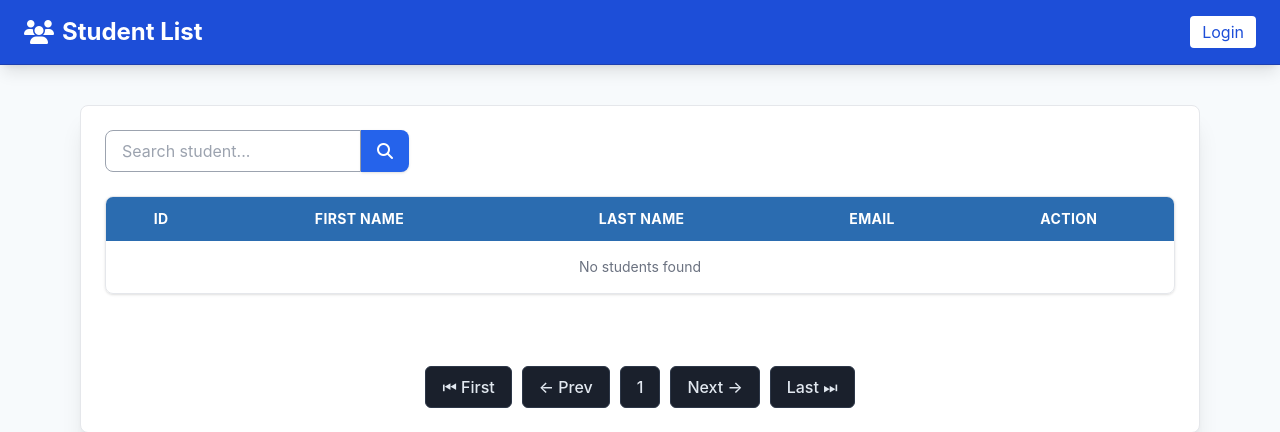
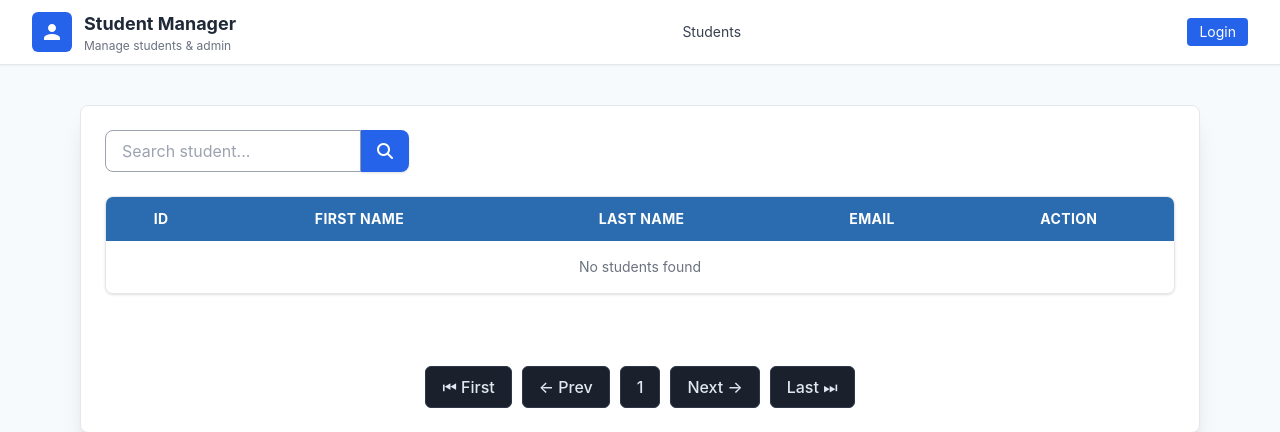
Before and after one commit to clarkdavidgonzales/gonzales_clarkdavid, a CodeIgniter app: page / in a window 1280 px wide. Shown: the top 432 px of the page. Run offline with CodeIgniter, Linux system fonts and the light colour scheme; data that the repository does not hold is empty; some libraries are stand-ins or nearby versions.

Commit message:
New Design

```diff
--- a/app/views/partials/header.php
+++ b/app/views/partials/header.php
@@ -1,16 +1,38 @@
-<nav class="bg-blue-700 shadow-lg border-b border-blue-800">
-  <div class="max-w-7xl mx-auto px-6 py-4 flex justify-between items-center">
-    <h1 class="text-white text-2xl font-bold flex items-center gap-2">
-      <i class="fa-solid fa-users"></i>
-      <?= isset($title) ? html_escape($title) : 'Application' ?>
-    </h1>
-    <div class="flex items-center gap-3">
-      <?php if (isset($_SESSION['user'])): ?>
-        <span class="text-white">Hello, <?= html_escape($_SESSION['user']['username']) ?></span>
-        <a href="<?= site_url('logout') ?>" class="bg-white text-blue-700 px-3 py-1 rounded">Logout</a>
-      <?php else: ?>
-        <a href="<?= site_url('login') ?>" class="bg-white text-blue-700 px-3 py-1 rounded">Login</a>
-      <?php endif; ?>
+<header class="bg-white shadow-sm border-b">
+  <div class="max-w-7xl mx-auto px-4 sm:px-6 lg:px-8">
+    <div class="flex justify-between h-16 items-center">
+      <div class="flex items-center gap-4">
+        <a href="<?= site_url() ?>" class="flex items-center gap-3 no-underline">
+          <div class="bg-blue-600 text-white rounded-md p-2">
+            <svg xmlns="http://www.w3.org/2000/svg" class="h-6 w-6" viewBox="0 0 24 24" fill="currentColor"><path d="M12 12c2.21 0 4-1.79 4-4s-1.79-4-4-4-4 1.79-4 4 1.79 4 4 4zm0 2c-2.67 0-8 1.34-8 4v2h16v-2c0-2.66-5.33-4-8-4z"/></svg>
+          </div>
+          <div>
+            <div class="text-lg font-bold text-gray-800">Student Manager</div>
+            <div class="text-xs text-gray-500">Manage students & admin</div>
+          </div>
+        </a>
+      </div>
+
+      <nav class="hidden md:flex items-center gap-4">
+        <a href="<?= site_url() ?>" class="text-sm text-gray-700 hover:text-blue-600">Students</a>
+        <?php if (!empty($_SESSION['user']) && ($_SESSION['user']['role'] ?? '') === 'admin'): ?>
+          <a href="<?= site_url('admin/users') ?>" class="text-sm text-gray-700 hover:text-blue-600">Admin</a>
+        <?php endif; ?>
+      </nav>
+
+      <div class="flex items-center gap-3">
+        <?php if (!empty($_SESSION['user'])): ?>
+          <div class="hidden sm:flex items-center gap-3">
+            <span class="text-sm text-gray-700">Hello, <?= html_escape($_SESSION['user']['username']) ?></span>
+            <a href="<?= site_url('logout') ?>" class="text-sm bg-red-50 border border-red-200 text-red-700 px-3 py-1 rounded">Logout</a>
+          </div>
+          <div class="sm:hidden">
+            <a href="<?= site_url('logout') ?>" class="text-sm bg-red-50 border border-red-200 text-red-700 px-3 py-1 rounded">Logout</a>
+          </div>
+        <?php else: ?>
+          <a href="<?= site_url('login') ?>" class="text-sm bg-blue-600 text-white px-3 py-1 rounded">Login</a>
+        <?php endif; ?>
+      </div>
     </div>
   </div>
-</nav>
+</header>
```
Also changed, not shown: app/views/users/create.php (+24 -31 lines), app/views/users/update.php (+24 -34 lines).
